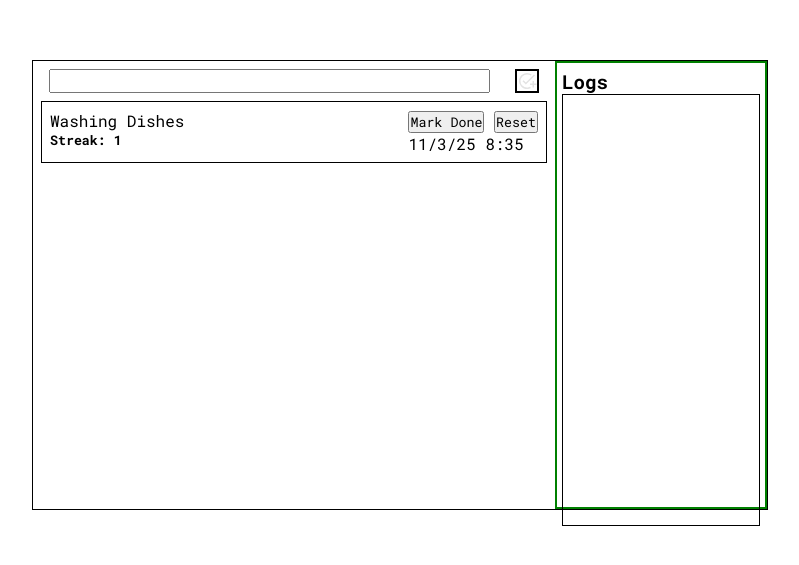
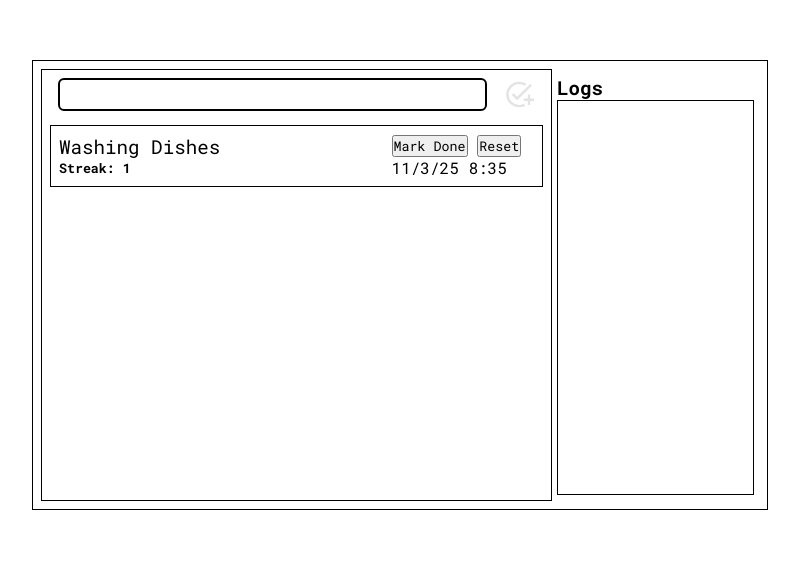
Before and after one commit to Aicyraa/Habit-Tracker, a plain HTML site: page index.html in a window 1280 px wide. Shown: the part 115-680 px from the top of the page, without its empty margins (240-1039 px from the left). Drawn offline with Linux system fonts and the light colour scheme.

Commit message:
starter design

```diff
--- a/style.css
+++ b/style.css
@@ -26,6 +26,7 @@ main {
    border: 1px solid black;
    width: 46rem;
    height: 450px;
+   padding: 8px;
 }
 /* main */
 
@@ -33,6 +34,8 @@ main {
 .habit__container {
    flex: 2 1 auto;
    padding: 0 8px;
+   border: 1px solid black;
+   height: 100%;
 }
 
 .add__habit{
@@ -42,11 +45,25 @@ main {
 }
 
 .add__habit input {
-   width: 90%;
+   width: calc(100% - 3rem);
+   padding: 4px 8px;
+   border-radius: 6px;
+   font-size: 1rem;
+   border: 2px solid black;
+}
+
+.add__habit input:focus {
+   outline: none;
 }
 
 .add__habit img {
-   border: 2px solid black;
+   width: 2rem;
+   cursor: pointer;
+   transition: 0.3s;
+}
+
+.add__habit img:hover{
+   transform: scale(1.2);
 }
 
 .habit{
@@ -54,6 +71,7 @@ main {
    justify-content: space-between;
    padding: 8px;
    border: 1px solid black;
+   margin: 6px 0;
 }
 
 .habit__details {
@@ -61,10 +79,26 @@ main {
    flex-direction: column;
 }
 
+.habit__details > span {
+   font-size: 1.2rem;
+}
+
+.habit__details h5 {
+   font-weight: bold;
+}
+
+.habit__btns{
+   min-width: 30%;
+   width: 100px;
+}
+
+.habit__btns button{
+   /* padding: 3px 6px; */
+}
+
 /* logs */
 .log__container {
    padding: 6px 5px;
-   border: 2px solid green;
    flex: 1 1 100px;
 }
 
@@ -74,5 +108,5 @@ main {
 
 .logs{
    border: 1px solid black;
-   height: 100%;
+   height: calc(100% - 25px);
 }
```
